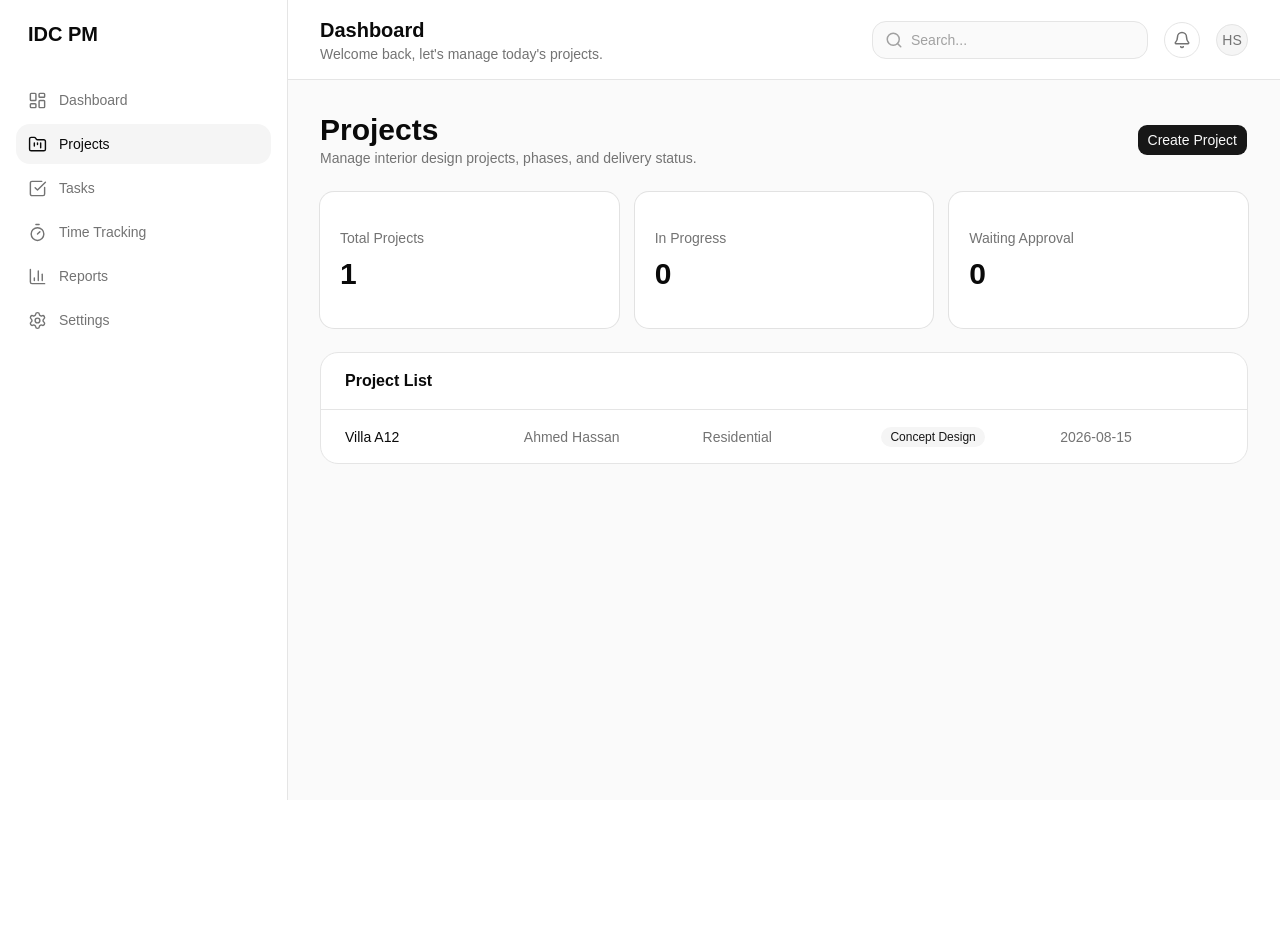
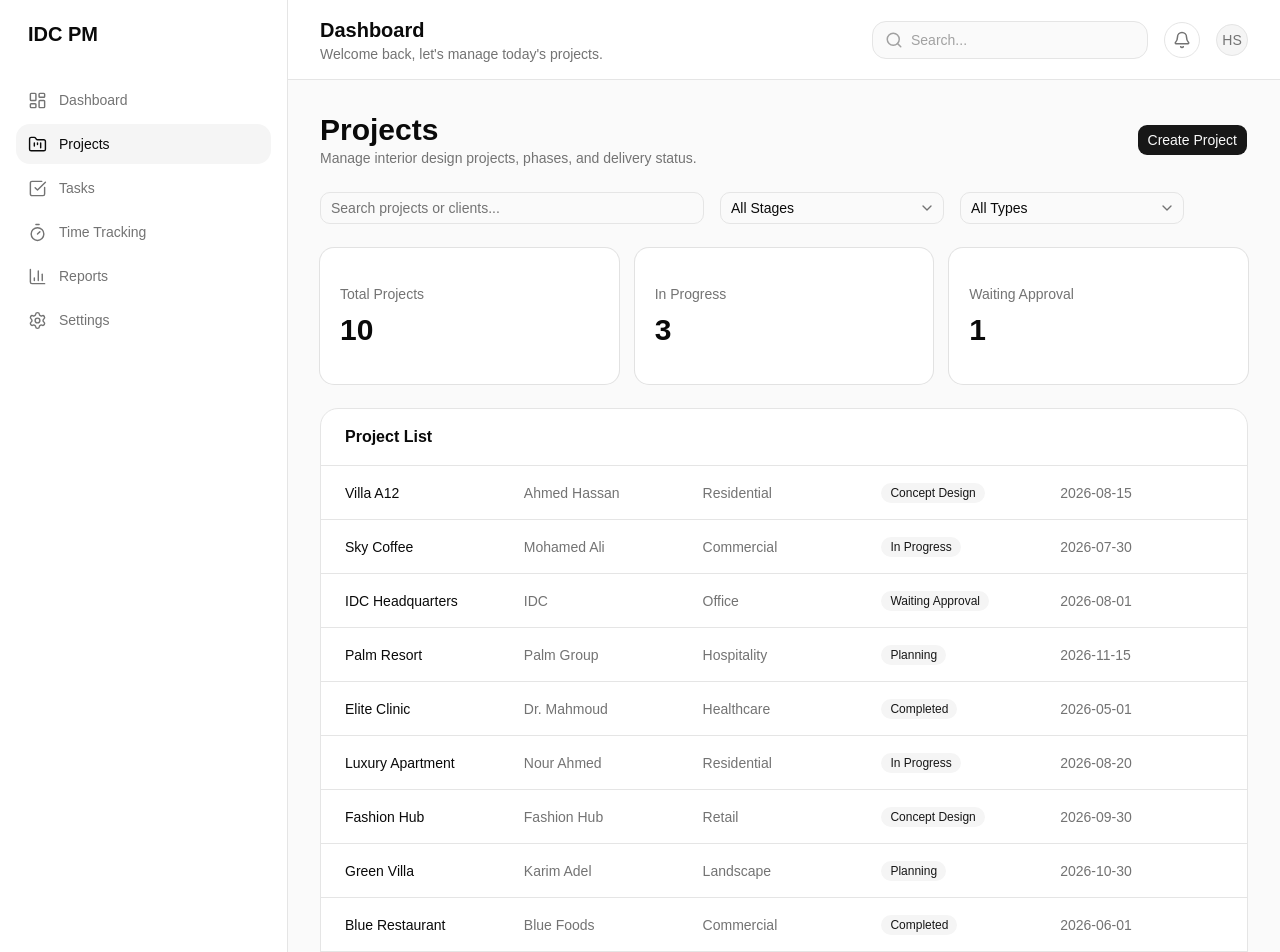
Before and after one commit to hussamshehata/idc-project-management, a React (Vite) app: page /projects in a window 1280 px wide. Shown: the top 952 px of the page. Before the commit the page ends 800 px from the top, so only its background shows below. Built offline with nearby package versions, Linux system fonts and the light colour scheme.

Commit message:
feat(projects): add project type filtering

```diff
--- a/src/features/projects/data/mockProjects.js
+++ b/src/features/projects/data/mockProjects.js
@@ -11,4 +11,112 @@ export const initialProjects = [
         projectManager: "Hussam",
         description: "Interior design package for a private villa.",
     },
+    {
+        id: 2,
+        name: "Sky Coffee",
+        clientName: "Mohamed Ali",
+        location: "Nasr City",
+        projectType: "Commercial",
+        status: "In Progress",
+        startDate: "2026-05-20",
+        targetEndDate: "2026-07-30",
+        projectManager: "Sara",
+        description: "Coffee shop interior renovation.",
+    },
+    {
+        id: 3,
+        name: "IDC Headquarters",
+        clientName: "IDC",
+        location: "New Capital",
+        projectType: "Office",
+        status: "Waiting Approval",
+        startDate: "2026-04-10",
+        targetEndDate: "2026-08-01",
+        projectManager: "Hussam",
+        description: "Corporate office design and workspace planning.",
+    },
+    {
+        id: 4,
+        name: "Palm Resort",
+        clientName: "Palm Group",
+        location: "North Coast",
+        projectType: "Hospitality",
+        status: "Planning",
+        startDate: "2026-07-01",
+        targetEndDate: "2026-11-15",
+        projectManager: "Omar",
+        description: "Hotel lobby and guest suite design.",
+    },
+    {
+        id: 5,
+        name: "Elite Clinic",
+        clientName: "Dr. Mahmoud",
+        location: "Heliopolis",
+        projectType: "Healthcare",
+        status: "Completed",
+        startDate: "2026-01-15",
+        targetEndDate: "2026-05-01",
+        projectManager: "Mona",
+        description: "Medical clinic interior design.",
+    },
+    {
+        id: 6,
+        name: "Luxury Apartment",
+        clientName: "Nour Ahmed",
+        location: "Zamalek",
+        projectType: "Residential",
+        status: "In Progress",
+        startDate: "2026-03-01",
+        targetEndDate: "2026-08-20",
+        projectManager: "Sara",
+        description: "Luxury apartment renovation.",
+    },
+    {
+        id: 7,
+        name: "Fashion Hub",
+        clientName: "Fashion Hub",
+        location: "Mall of Egypt",
+        projectType: "Retail",
+        status: "Concept Design",
+        startDate: "2026-06-15",
+        targetEndDate: "2026-09-30",
+        projectManager: "Hussam",
+        description: "Retail clothing store interior.",
+    },
+    {
+        id: 8,
+        name: "Green Villa",
+        clientName: "Karim Adel",
+        location: "Sheikh Zayed",
+        projectType: "Landscape",
+        status: "Planning",
+        startDate: "2026-07-10",
+        targetEndDate: "2026-10-30",
+        projectManager: "Omar",
+        description: "Landscape and outdoor living spaces.",
+    },
+    {
+        id: 9,
+        name: "Blue Restaurant",
+        clientName: "Blue Foods",
+        location: "Alexandria",
+        projectType: "Commercial",
+        status: "Completed",
+        startDate: "2026-02-05",
+        targetEndDate: "2026-06-01",
+        projectManager: "Mona",
+        description: "Restaurant interior and dining experience.",
+    },
+    {
+        id: 10,
+        name: "Corporate Tower",
+        clientName: "ABC Holdings",
+        location: "Smart Village",
+        projectType: "Office",
+        status: "In Progress",
+        startDate: "2026-05-01",
+        targetEndDate: "2026-09-15",
+        projectManager: "Sara",
+        description: "Office floors and meeting rooms.",
+    },
 ];
--- a/src/pages/Projects.jsx
+++ b/src/pages/Projects.jsx
@@ -1,18 +1,71 @@
+import { useState } from "react";
+import { Link } from "react-router-dom";
 
-import { Link } from "react-router-dom";
 import { Badge } from "@/components/ui/badge";
 import { Card, CardContent } from "@/components/ui/card";
+import { Input } from "@/components/ui/input";
+
+import {
+    Select,
+    SelectContent,
+    SelectItem,
+    SelectTrigger,
+    SelectValue,
+} from "@/components/ui/select";
+
 import CreateProjectDialog from "@/features/projects/components/CreateProjectDialog";
+import { useProjects } from "@/context/ProjectsContext";
 
-import { useProjects } from "@/context/ProjectsContext";
 export default function Projects() {
+    // Get shared projects data and CRUD functions from Context
     const { projects, addProject } = useProjects();
+
+    // Stores what the user types in the search input
+    const [search, setSearch] = useState("");
+
+    // Stores the selected project status
+    const [statusFilter, setStatusFilter] = useState("All");
+
+    // Stores the selected project type
+    const [projectTypeFilter, setProjectTypeFilter] = useState("All");
+
+    // Create a filtered copy of the projects array
+    const filteredProjects = projects.filter((project) => {
+        // Remove spaces and make search case-insensitive
+        const term = search.trim().toLowerCase();
+
+        // Search by project name or client name
+        const matchesSearch =
+            project.name.toLowerCase().includes(term) ||
+            project.clientName.toLowerCase().includes(term);
+
+        // Filter by status
+        const matchesStatus =
+            statusFilter === "All" ||
+            project.status === statusFilter;
+
+        // Filter by project type
+        const matchesProjectType =
+            projectTypeFilter === "All" ||
+            project.projectType === projectTypeFilter;
+
+        return (
+            matchesSearch &&
+            matchesStatus &&
+            matchesProjectType
+        );
+    });
 
     return (
         <div className="space-y-6">
+
+            {/* ================= HEADER ================= */}
             <div className="flex items-center justify-between">
                 <div>
-                    <h1 className="text-3xl font-bold text-neutral-950">Projects</h1>
+                    <h1 className="text-3xl font-bold text-neutral-950">
+                        Projects
+                    </h1>
+
                     <p className="text-sm text-neutral-500">
                         Manage interior design projects, phases, and delivery status.
                     </p>
@@ -21,40 +74,121 @@ const { projects, addProject } = useProjects();
                 <CreateProjectDialog onCreate={addProject} />
             </div>
 
+            {/* ================= SEARCH & FILTER ================= */}
+            <div className="flex gap-4">
+                {/* Search */}
+                <Input
+                    className="max-w-sm"
+                    placeholder="Search projects or clients..."
+                    value={search}
+                    onChange={(e) => setSearch(e.target.value)}
+                />
+
+                {/* Status Filter */}
+                <Select
+                    value={statusFilter}
+                    onValueChange={setStatusFilter}
+                >
+                    <SelectTrigger className="w-56">
+                        <SelectValue placeholder="Status" />
+                    </SelectTrigger>
+
+                    <SelectContent>
+                        <SelectItem value="All">All Stages</SelectItem>
+                        <SelectItem value="Planning">Planning</SelectItem>
+                        <SelectItem value="Concept Design">Concept Design</SelectItem>
+                        <SelectItem value="In Progress">In Progress</SelectItem>
+                        <SelectItem value="Waiting Approval">Waiting Approval</SelectItem>
+                        <SelectItem value="Completed">Completed</SelectItem>
+                    </SelectContent>
+                </Select>
+
+                {/* Project Type Filter */}
+                <Select
+                    value={projectTypeFilter}
+                    onValueChange={setProjectTypeFilter}
+                >
+                    <SelectTrigger className="w-56">
+                        <SelectValue placeholder="Project Type" />
+                    </SelectTrigger>
+
+                    <SelectContent>
+                        <SelectItem value="All">All Types</SelectItem>
+                        <SelectItem value="Residential">Residential</SelectItem>
+                        <SelectItem value="Commercial">Commercial</SelectItem>
+                        <SelectItem value="Office">Office</SelectItem>
+                        <SelectItem value="Hospitality">Hospitality</SelectItem>
+                        <SelectItem value="Healthcare">Healthcare</SelectItem>
+                        <SelectItem value="Retail">Retail</SelectItem>
+                        <SelectItem value="Landscape">Landscape</SelectItem>
+                    </SelectContent>
+                </Select>
+            </div>
+
+            {/* ================= PROJECT STATISTICS ================= */}
             <div className="grid gap-4 md:grid-cols-3">
                 <Card>
                     <CardContent className="p-5">
-                        <p className="text-sm text-neutral-500">Total Projects</p>
-                        <h2 className="mt-2 text-3xl font-bold">{projects.length}</h2>
-                    </CardContent>
-                </Card>
+                        <p className="text-sm text-neutral-500">
+                            Total Projects
+                        </p>
 
-                <Card>
-                    <CardContent className="p-5">
-                        <p className="text-sm text-neutral-500">In Progress</p>
                         <h2 className="mt-2 text-3xl font-bold">
-                            {projects.filter((project) => project.status === "In Progress").length}
+                            {filteredProjects.length}
                         </h2>
                     </CardContent>
                 </Card>
 
                 <Card>
                     <CardContent className="p-5">
-                        <p className="text-sm text-neutral-500">Waiting Approval</p>
+                        <p className="text-sm text-neutral-500">
+                            In Progress
+                        </p>
+
                         <h2 className="mt-2 text-3xl font-bold">
-                            {projects.filter((project) => project.status === "Waiting Approval").length}
+                            {
+                                filteredProjects.filter(
+                                    (project) =>
+                                        project.status === "In Progress"
+                                ).length
+                            }
+                        </h2>
+                    </CardContent>
+                </Card>
+
+                <Card>
+                    <CardContent className="p-5">
+                        <p className="text-sm text-neutral-500">
+                            Waiting Approval
+                        </p>
+
+                        <h2 className="mt-2 text-3xl font-bold">
+                            {
+                                filteredProjects.filter(
+                                    (project) =>
+                                        project.status === "Waiting Approval"
+                                ).length
+                            }
                         </h2>
                     </CardContent>
                 </Card>
             </div>
 
+            {/* ================= PROJECT LIST ================= */}
             <div className="rounded-2xl border bg-white">
                 <div className="border-b px-6 py-4">
-                    <h2 className="font-semibold">Project List</h2>
+                    <h2 className="font-semibold">
+                        Project List
+                    </h2>
                 </div>
 
+                {filteredProjects.length === 0 ? (
+                    <div className="p-8 text-center text-neutral-500">
+                        No projects found.
+                    </div>
+                ) : (
                     <div className="divide-y">
-                    {projects.map((project) => (
+                        {filteredProjects.map((project) => (
                             <div
                                 key={project.id}
                                 className="grid grid-cols-5 items-center gap-4 px-6 py-4 text-sm"
@@ -66,17 +200,27 @@ const { projects, addProject } = useProjects();
                                     {project.name}
                                 </Link>
 
-                            <div className="text-neutral-500">{project.clientName}</div>
-                            <div className="text-neutral-500">{project.projectType}</div>
+                                <div className="text-neutral-500">
+                                    {project.clientName}
+                                </div>
+
+                                <div className="text-neutral-500">
+                                    {project.projectType}
+                                </div>
 
                                 <div>
-                                <Badge variant="secondary">{project.status}</Badge>
+                                    <Badge variant="secondary">
+                                        {project.status}
+                                    </Badge>
                                 </div>
 
-                            <div className="text-neutral-500">{project.targetEndDate}</div>
+                                <div className="text-neutral-500">
+                                    {project.targetEndDate}
+                                </div>
                             </div>
                         ))}
                     </div>
+                )}
             </div>
         </div>
     );
```
Lines whose indentation alone changed are shown as unchanged.
